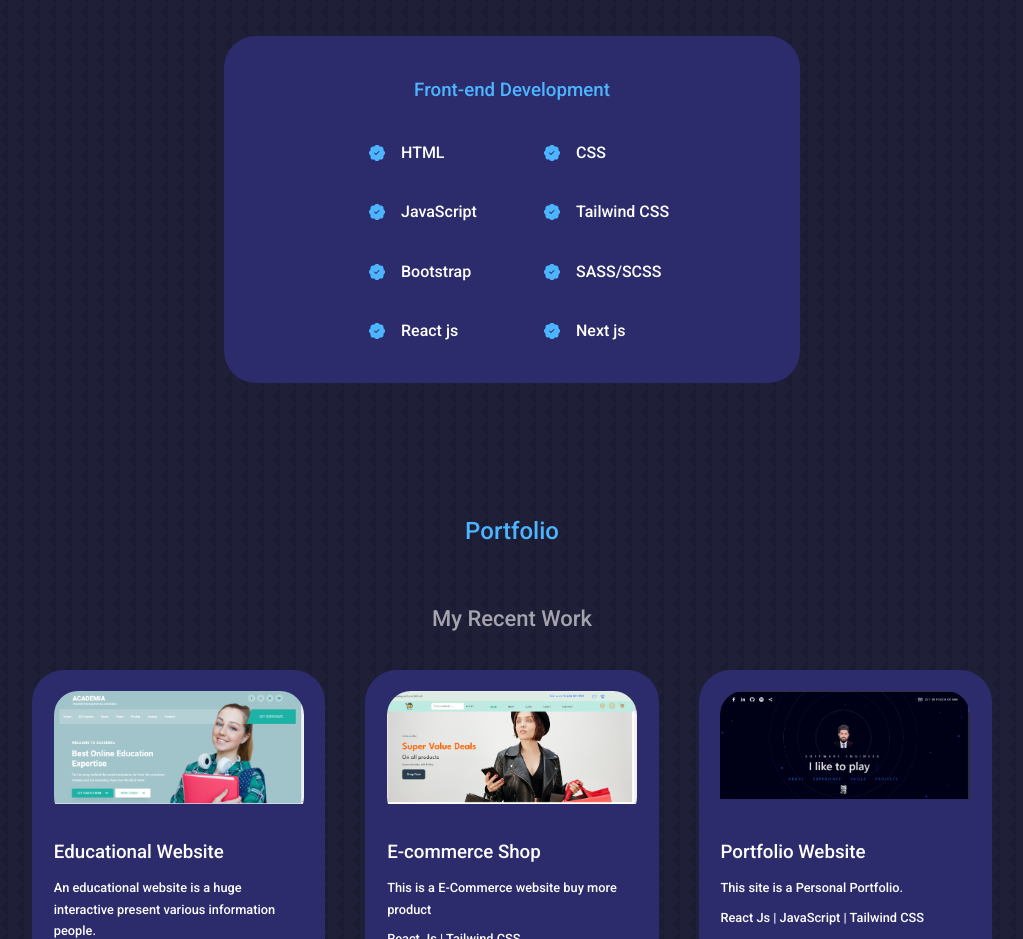
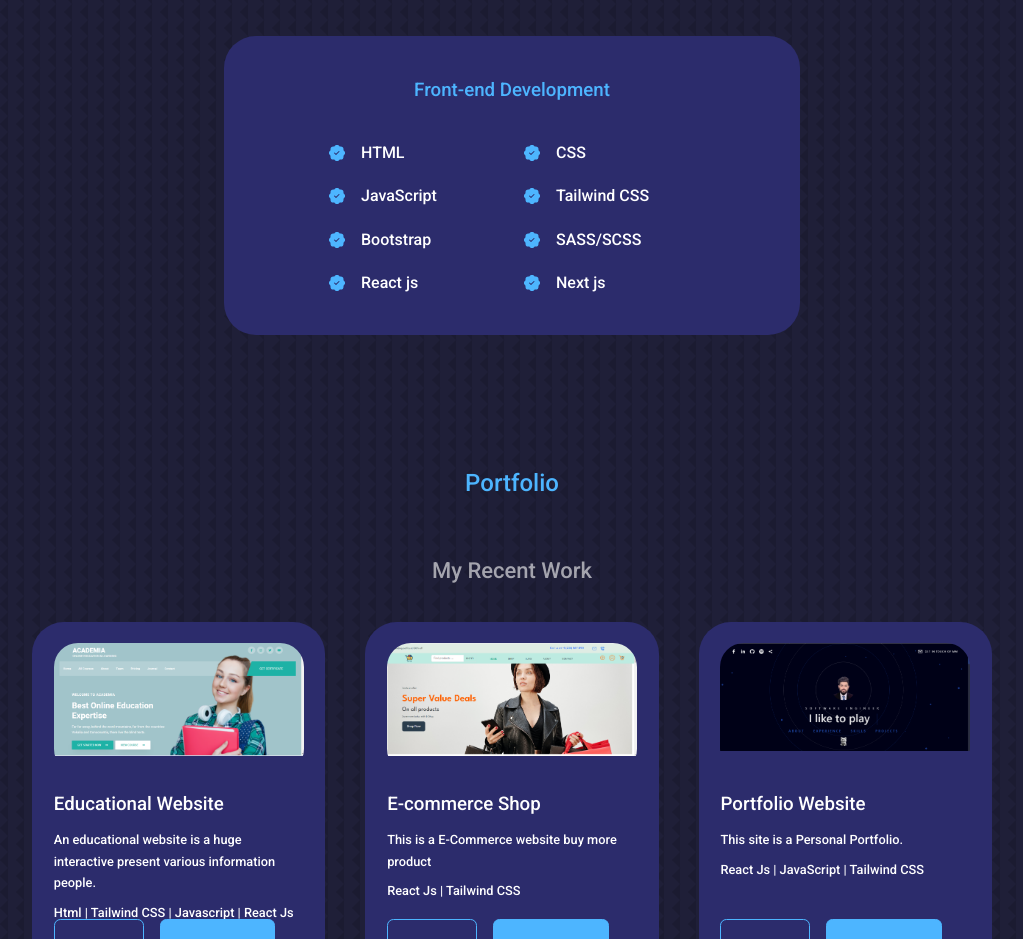
Before and after one commit to Mehedi325/About_my_portfolio, a React (Create React App) app: page / in a window 1280 px wide. Shown: the part 1580-2519 px from the top of the page, without its empty margins (128-1151 px from the left). Built offline with nearby package versions, Linux system fonts and the light colour scheme.

Commit message:
Update experience.css

```diff
--- a/src/components/experience/experience.css
+++ b/src/components/experience/experience.css
@@ -29,9 +29,9 @@
 .experience__content {
     display: grid;
     grid-template-columns: 1fr 1fr;
-    row-gap: 2rem;
-    padding-left: 2rem ;
-    margin-left: 2rem;
+    row-gap: 1.5rem;
+    margin-left: 1.5rem;
+    grid-row-gap: 1rem;
 
 }
 
```
